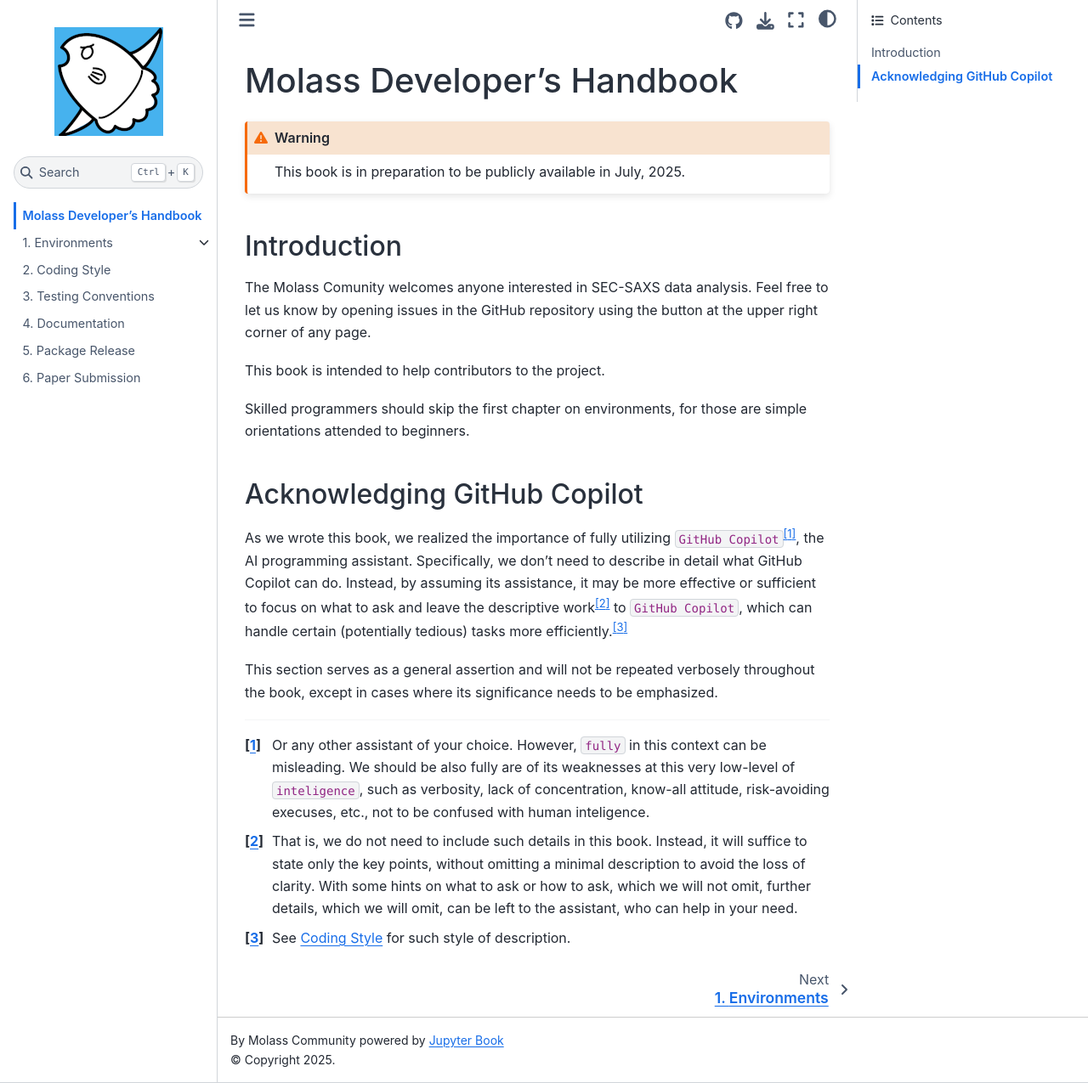
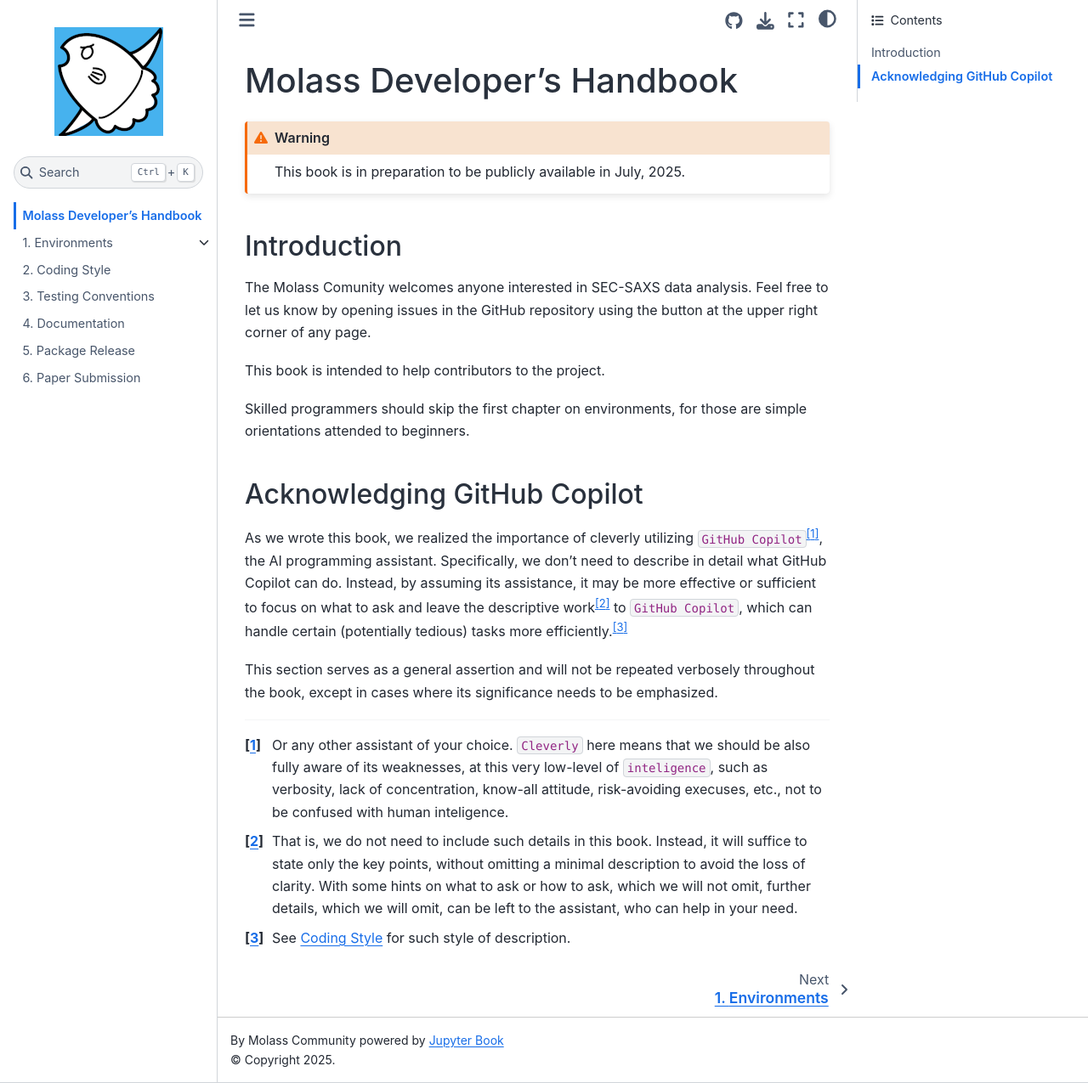
Before and after one commit to biosaxs-dev/molass-develop, a Jupyter Book: the page built from chapters/intro.md, in a window 1280 px wide and 1275 px high. Shown: the whole window at 85% size. Built offline with Jupyter Book 1.0.4 settings and Sphinx 7.4.7 and the Sphinx Book theme 1.1.4, drawn with Linux system fonts in a browser that asks for light colours.

Commit message:
update for better wording

```diff
--- a/chapters/intro.md
+++ b/chapters/intro.md
@@ -14,11 +14,11 @@
 
 ## Acknowledging GitHub Copilot
 
-As we wrote this book, we realized the importance of fully utilizing `GitHub Copilot`[^1], the AI programming assistant. Specifically, we don't need to describe in detail what GitHub Copilot can do. Instead, by assuming its assistance, it may be more effective or sufficient to focus on what to ask and leave the descriptive work[^2] to `GitHub Copilot`, which can handle certain (potentially tedious) tasks more efficiently.[^3]
+As we wrote this book, we realized the importance of cleverly utilizing `GitHub Copilot`[^1], the AI programming assistant. Specifically, we don't need to describe in detail what GitHub Copilot can do. Instead, by assuming its assistance, it may be more effective or sufficient to focus on what to ask and leave the descriptive work[^2] to `GitHub Copilot`, which can handle certain (potentially tedious) tasks more efficiently.[^3]
 
 This section serves as a general assertion and will not be repeated verbosely throughout the book, except in cases where its significance needs to be emphasized.
 
-[^1]: Or any other assistant of your choice. However, `fully` in this context can be misleading. We should be also fully are of its weaknesses at this very low-level of `inteligence`, such as verbosity, lack of concentration, know-all attitude, risk-avoiding execuses, etc., not to be confused with human inteligence.
+[^1]: Or any other assistant of your choice. `Cleverly` here means that we should be also fully aware of its weaknesses, at this very low-level of `inteligence`, such as verbosity, lack of concentration, know-all attitude, risk-avoiding execuses, etc., not to be confused with human inteligence.
 
 [^2]: That is, we do not need to include such details in this book. Instead, it will suffice to state only the key points, without omitting a minimal description to avoid the loss of clarity. With some hints on what to ask or how to ask, which we will not omit, further details, which we will omit, can be left to the assistant, who can help in your need.
 
```
